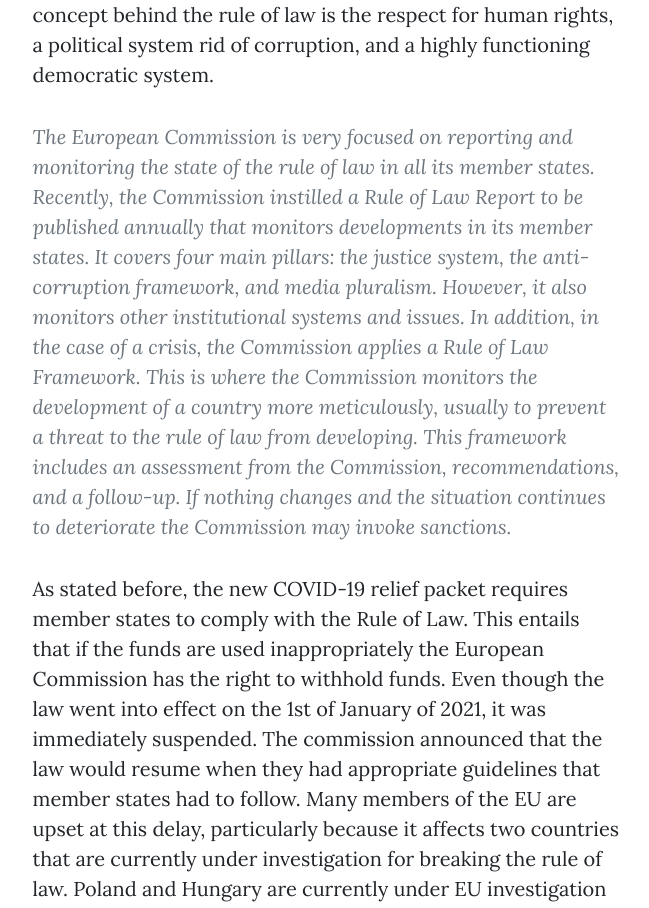
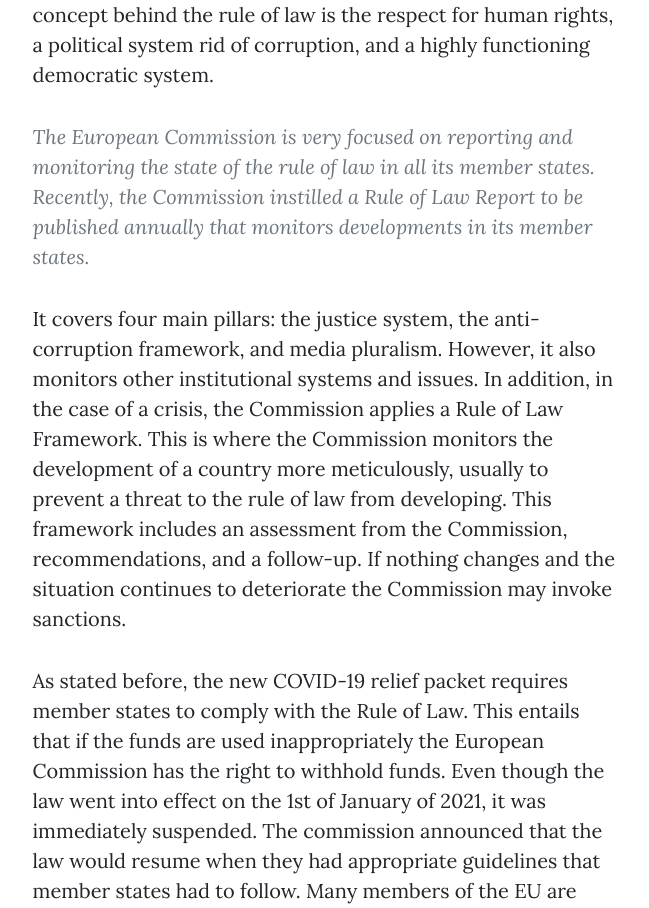
Before and after one commit to sarahashlamoun/new-simple-website, a plain HTML site: page post.html in a window 1280 px wide. Shown: the part 1561-2469 px from the top of the page, without its empty margins (313-962 px from the left). Drawn offline with nearby package versions, Linux system fonts and the light colour scheme.

Commit message:
Update post.html

```diff
--- a/post.html
+++ b/post.html
@@ -60,7 +60,8 @@
                         <p>The COVID-19 pandemic hit Europe very hard, accumulating more than 45 million positive cases and over a million deaths. Besides health and the overall well being of citizens, the European Union (EU) has been very focused on economic recovery, safeguarding people's jobs, and saving small business and start-ups.</p>
                         <h2 class="section-heading">The Final Frontier</h2>
                         <p>Since the start of the COVID-19 pandemic, the EU had been debating on the COVID-19 relief packet and whether or not to make the receival of the packet contingent on the rule of law. This means that countries that are violating the rule of law, or use the funds to violate the rule of law, will not receive funds. The ability to withhold or suspend funds is stated in Article 7 of the EU Treaty.  This link was set in place to assure that the funds were not misused. The new law was officialised by a vote in November of 2020 and was set to enter into force in the new year. The Rule of Law is one of the fundamental pillars of the EU. It is enshrined in Article 2 of the EU treaty and over the past few years, the EU has worked on strengthening its definition and setting clear guidelines and frameworks for member states and potential candidates to the EU to follow. The central principles include impartial courts, transparency and accountability, separation of powers, equality before the law, and respect for fundamental rights. The most important concept behind the rule of law is the respect for human rights, a political system rid of corruption, and a highly functioning democratic system. </p>
-                        <blockquote class="blockquote">The European Commission is very focused on reporting and monitoring the state of the rule of law in all its member states. Recently, the Commission instilled a Rule of Law Report to be published annually that monitors developments in its member states. It covers four main pillars: the justice system, the anti-corruption framework, and media pluralism. However, it also monitors other institutional systems and issues. In addition, in the case of a crisis, the Commission applies a Rule of Law Framework. This is where the Commission monitors the development of a country more meticulously, usually to prevent a threat to the rule of law from developing. This framework includes an assessment from the Commission, recommendations, and a follow-up.  If nothing changes and the situation continues to deteriorate the Commission may invoke sanctions. </blockquote>
+                        <blockquote class="blockquote">The European Commission is very focused on reporting and monitoring the state of the rule of law in all its member states. Recently, the Commission instilled a Rule of Law Report to be published annually that monitors developments in its member states. </blockquote>
+                        <p>It covers four main pillars: the justice system, the anti-corruption framework, and media pluralism. However, it also monitors other institutional systems and issues. In addition, in the case of a crisis, the Commission applies a Rule of Law Framework. This is where the Commission monitors the development of a country more meticulously, usually to prevent a threat to the rule of law from developing. This framework includes an assessment from the Commission, recommendations, and a follow-up.  If nothing changes and the situation continues to deteriorate the Commission may invoke sanctions. </p>
                         <p>As stated before, the new COVID-19 relief packet requires member states to comply with the Rule of Law. This entails that if the funds are used inappropriately the European Commission has the right to withhold funds. Even though the law went into effect on the 1st of January of 2021, it was immediately suspended. The commission announced that the law would resume when they had appropriate guidelines that member states had to follow. Many members of the EU are upset at this delay, particularly because it affects two countries that are currently under investigation for breaking the rule of law. Poland and Hungary are currently under EU investigation for breaking the rule of law. Hungary is under investigation because the prime minister utilised public spending to advance his interests with the business elites, family, and friends. He reportedly used both state and EU funds. While Poland is under investigation for using the EU's post-pandemic fund to finance their nationalist and eurosceptic strongholds, and regions that oppose it don't receive any funds. Considering the seriousness of these events, the rest of the EU does not want both the countries to obtain billions of euros.</p>
                         <p>When the bill was voted on, initially Poland and Hungary declared that they would veto, but after a compromise that the law would come into effect after EU judges validated it, they dropped their veto. However, this process could take years, possibly after the national election in Hungary for 2022. Currently, the Commission faces more problems, the European Parliament has threatened to sue if they did not come up with the appropriate guidelines by June 1. They stated that the Commission's role is to be the guardian of EU laws and delaying the application of this law is in direct opposition to their role. Other EU Members are also concerned because Poland has a long history of legal battles with the EU concerning their judicial reforms. For example, on the 6th of May, an EU court ruled that Poland was in violation of EU Law with their new judicial reform that prohibited Polish judges from any political activities, and they are not able to question the political independence of the panel that has the power to penalise the judges. The law received 80 modifications from the opposition all of which were rejected, including an appeal from the EU commission, the executive arm, to temporarily put the legislation on hold.</p>
                         <p>Poland is set to receive €58,1 billion where €23,9 billion are in grants and €34,2 billion in loans. Hungary is set to receive €7.2 billion in grants. Poland is receiving the 5th highest amount, after Spain, Italy, France, and Germany. It is very important to the EU and its member states that these grants and loans are used for the appropriate reasons, therefore, the EU presented the four main dimensions all member states have to include in their recovery plan Environmental Sustainability, Productivity, Fairness, and Macroeconomic Stability, However, without some sort of clear sanction or punishment these funds can be used for corrupt reasons. The tie to the rule of law together with a clear guideline on its violations and actions against violating member states is paramount for the success of this package.</p>
```
